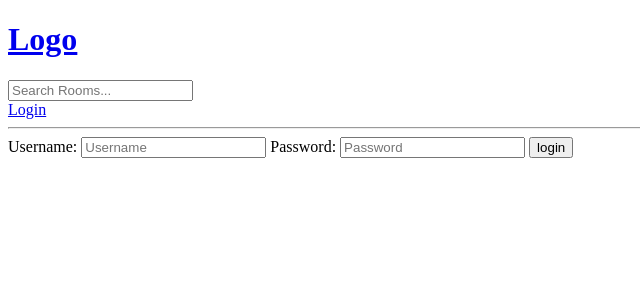
After one commit to Praful-a/studybuddy, a Django app: page /login/ in a window 1280 px wide. The commit adds this page. Shown: the top 300 px of the page, without its empty margins (0-640 px from the left). Run offline with Django 4.2, Linux system fonts and the light colour scheme.

Commit message:
login-logout-User.

```diff
--- /dev/null
+++ b/studybuddy/base/templates/base/login_register.html
@@ -0,0 +1,15 @@
+{% extends 'main.html' %}
+
+{% block content %}
+<div>
+    <form method="POST" action="">
+        {% csrf_token %}
+        <label>Username:</label>
+        <input type="text" name="username" placeholder="Username">
+
+        <label>Password:</label>
+        <input type="password" name="password" placeholder="Password">
+        <input type="submit" value="login" name="">
+    </form>
+</div>
+{% endblock content %}
--- a/studybuddy/base/urls.py
+++ b/studybuddy/base/urls.py
@@ -6,10 +6,14 @@ from base.views import (
     createRoom,
     updateRoom,
     deleteRoom,
+    loginPage,
+    logoutUser,
 )
 
 
 urlpatterns = [
+    path("login/", loginPage, name='login'),
+    path("logout/", logoutUser, name='logout'),
     path('', home, name='home'),
     path('room/<str:pk>/', room, name="room"),
     path('create-room/', createRoom, name='create-room'),
--- a/studybuddy/base/views.py
+++ b/studybuddy/base/views.py
@@ -1,8 +1,37 @@
 from django.shortcuts import render, redirect
 from django.contrib import messages
 from django.db.models import Q
+from django.contrib.auth.models import User
+from django.contrib.auth import authenticate, login, logout
 from .models import Room, Topic
 from .forms import RoomForm
+
+
+def loginPage(request):
+    if request.method == "POST":
+        username = request.POST.get('username')
+        password = request.POST.get('password')
+
+        try:
+            user = User.objects.get(username=username)
+        except:
+            messages.error(request, 'User does not exists.')
+
+        user = authenticate(request, username=username, password=password)
+
+        if user is not None:
+            login(request, user)
+            return redirect('home')
+        else:
+            messages.error(request, 'Username OR password does not exists')
+
+    context = {}
+    return render(request, 'base/login_register.html', context)
+
+
+def logoutUser(request):
+    logout(request)
+    return redirect('home')
 
 
 def home(request):
--- a/studybuddy/templates/main.html
+++ b/studybuddy/templates/main.html
@@ -10,6 +10,13 @@
 <body>
     {% include 'navbar.html' %}
     <hr>
+    {% if messages %}
+    <ul class="messages">
+        {% for message in messages %}
+        <li>{{ message }}</li>
+        {% endfor %}
+    </ul>
+    {% endif %}
     {% block content %}
 
     {% endblock content %}
--- a/studybuddy/templates/navbar.html
+++ b/studybuddy/templates/navbar.html
@@ -16,6 +16,11 @@
         <input type="text" name="q" placeholder="Search Rooms...">
     </form>
 
+    {% if request.user.is_authenticated %}
+    <a href="{% url 'logout' %}">Logout</a>
+    {% else %}
+    <a href="{% url 'login' %}">Login</a>
+    {% endif %}
 </body>
 
 </html>
```
Also changed, not shown: studybuddy/db.sqlite3.
